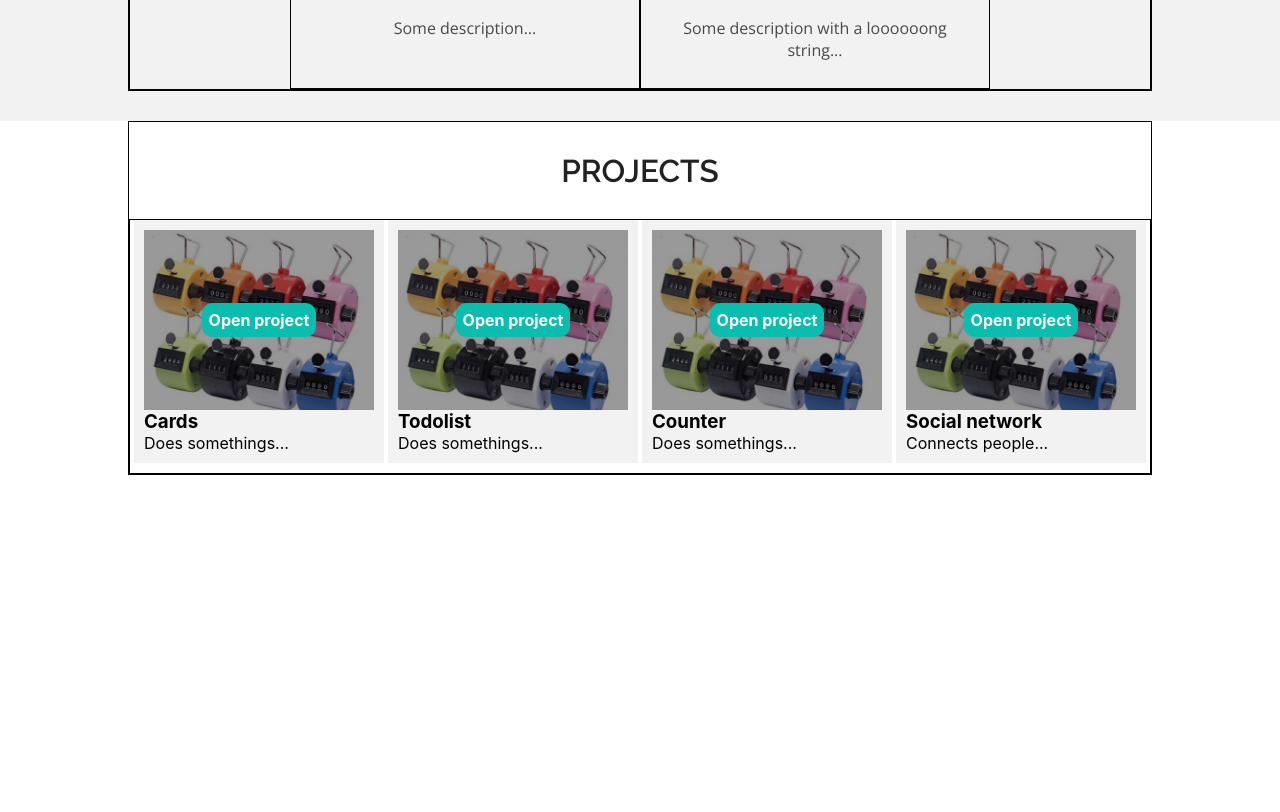
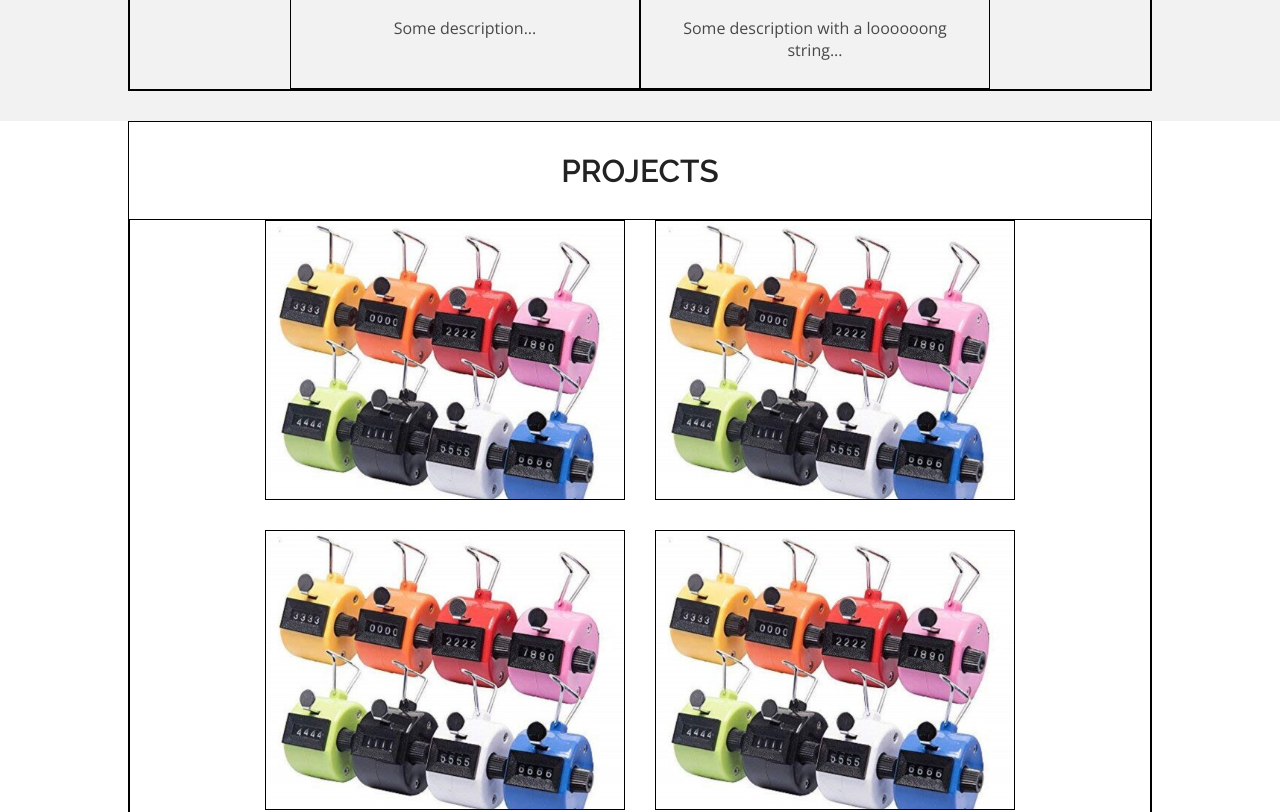
Before and after one commit to Freiii21/portfolio-react, a React (Create React App) app: page / in a window 1280 px wide. Shown: the part 1440-2252 px from the top of the page. Built offline with nearby package versions, Linux system fonts and the light colour scheme.

Commit message:
#42 design improvements_13

```diff
--- a/src/common/components/Title.module.scss
+++ b/src/common/components/Title.module.scss
@@ -5,6 +5,6 @@
     @include text(Raleway-SemiBold, sans-serif, 21px);
     color: $textSeconsdColor;
     text-transform: uppercase;
-    margin-top: 30px;
-    margin-bottom: 30px;
+    padding-top: 30px;
+    padding-bottom: 30px;
 }
--- a/src/common/styles/fonts/fonts.css
+++ b/src/common/styles/fonts/fonts.css
@@ -12,13 +12,17 @@
 }
 @font-face {
     font-family: Raleway-SemiBold;
-    src: url('Raleway-SemiBold.ttf')
+    src: url('Raleway-SemiBold.ttf');
 }
 @font-face {
     font-family: Raleway-Bold;
     src: url('Raleway-Bold.ttf')
 }
 @font-face {
+    font-family: Raleway-ExtraBold;
+    src: url('Raleway-ExtraBold.ttf')
+}
+@font-face {
     font-family: OpenSans-Regular;
     src: url('OpenSans-Regular.ttf')
 }
--- a/src/e3-projects/Projects.module.scss
+++ b/src/e3-projects/Projects.module.scss
@@ -1,5 +1,6 @@
 .projects{
-    min-height: 100vh;
+    //min-height: 100vh;
+    margin-bottom: 5px;
     .projectsContainer{
         flex-direction: column;
         justify-content: flex-start;
@@ -7,7 +8,7 @@
             border: 1px solid;
             width: 100%;
             display: flex;
-            justify-content: space-evenly;
+            justify-content: center;
             flex-wrap: wrap;
         }
     }
--- a/src/e3-projects/Projects.tsx
+++ b/src/e3-projects/Projects.tsx
@@ -1,25 +1,34 @@
+import React from 'react';
 import s from './Projects.module.scss'
 import sc from './../common/styles/Container.module.scss'
 import {Project} from './project/Project';
 import {Title} from '../common/components/Title';
 import counter from '../assets/images/counter.jpg'
 
+type projectType = {
+    bgImage: string
+    title: string
+    link: string
+}
 
 export const Projects = () => {
-    const counterStyle = {
-        backgroundImage: `url(${counter})`
-    };
-
+    const myProjects: Array<projectType> = [
+        {bgImage: counter, title:'Cards', link:'https://freiii21.github.io/react-counter/'},
+        {bgImage: counter, title:'Todolist', link:'https://freiii21.github.io/react-counter/'},
+        {bgImage: counter, title:'Counter', link:'https://freiii21.github.io/react-counter/'},
+        {bgImage: counter, title:'Social network', link:'https://freiii21.github.io/react-counter/'},
+    ];
+    const myProjectsMap = myProjects.map(project => <Project bgImage={project.bgImage}
+                                                             title={project.title}
+                                                             link={project.link}
+    />);
 
     return (
         <div className={s.projects}>
             <div className={`${sc.container} ${s.projectsContainer}`}>
                 <Title value={"Projects"}/>
                 <div className={s.projectsSet}>
-                    <Project style={counterStyle} title='Cards' description='Does somethings...'/>
-                    <Project style={counterStyle} title='Todolist' description='Does somethings...'/>
-                    <Project style={counterStyle} title='Counter' description='Does somethings...'/>
-                    <Project style={counterStyle} title='Social network' description='Connects people...'/>
+                    {myProjectsMap}
                 </div>
             </div>
         </div>
--- a/src/e3-projects/project/Project.module.scss
+++ b/src/e3-projects/project/Project.module.scss
@@ -1,49 +1,62 @@
 @import "./../../common/styles/sass/variables";
+@import "./src/common/styles/sass/mixins.scss";
 
-.project{
-    width: 250px;
-    background-color: $bgColor;
+.project {
+  width: 360px;
+  height: 280px;
+  background-size: cover;
+  background-position: center;
+  border: 1px solid black;
+  margin: 0 15px 30px;
+  position: relative;
+  .content {
+    position: absolute;
+    width: 100%;
+    height: 100%;
     display: flex;
     flex-direction: column;
-    margin-bottom: 10px;
-    padding: 10px;
-    .icon {
-        width: 100%;
-        height: 180px;
-        display: flex;
     justify-content: center;
     align-items: center;
-        text-align: center;
-        background-size: cover;
-        background-position: center;
-        position: relative;
-        a {
-            text-decoration: none;
-            border: 2px solid transparent;
-            border-radius: 10px;
-            background-color: #0bbdae;
-            padding: 5px;
-            color: $textColor;
-            font-weight: bold;
-            font-size: 16px;
-            position: relative;
-            z-index: 1;
+    @include text(Raleway-ExtraBold, sans-serif, 16px);
+    text-transform: uppercase;
+    color: $textSeconsdColor;
+    opacity: 0;
+    transition: all 0.5s ease;
+    .icon{
+      width: 20px;
+      height: 20px;
+      color: $textSeconsdColor;
+      margin-top: 40px;
+      padding: 10px;
+      border-radius: 5px;
+      background-color: white;
+      box-shadow: 0 0 7px $textSeconsdColor;
+    }
   }
   &::before {
     position: absolute;
     content: "";
-            background-color: black;
-            top: 0;
-            bottom: 0;
-            left: 0;
-            right: 0;
-            opacity: 0.4;
+    background-color: white;
+    top: 25px;
+    bottom: 25px;
+    left: 25px;
+    right: 25px;
+    opacity: 0;
+    transition: all 0.5s ease;
+  }
+  &:hover::before {
+    position: absolute;
+    content: "";
+    background-color: white;
+    top: 10px;
+    bottom: 10px;
+    left: 10px;
+    right: 10px;
+    opacity: 0.9;
+    transition: all 0.5s ease;
+  }
+  &:hover .content{
+    opacity: 1;
+    transition: all 0.5s ease;
   }
 }
-    .title{
-
-    }
-    .description{
-
-    }
-}
--- a/src/e3-projects/project/Project.tsx
+++ b/src/e3-projects/project/Project.tsx
@@ -1,20 +1,27 @@
-import React, {CSSProperties} from 'react';
+import React from 'react';
 import s from './Project.module.scss'
+import {faArrowUpRightFromSquare} from '@fortawesome/free-solid-svg-icons';
+import {FontAwesomeIcon} from '@fortawesome/react-fontawesome';
 
 type ProjectPropsType = {
-    style: CSSProperties | undefined
+    bgImage: string
     title: string
-    description: string
+    link: string
 }
 
 export const Project = (props: ProjectPropsType) => {
+    const backgroundImage = {
+        backgroundImage: `url(${props.bgImage})`
+    };
+
     return (
-        <div className={s.project}>
-            <div className={s.icon} style={props.style}>
-                <a href="">Open project</a>
+        <div className={s.project} style={backgroundImage}>
+            <div className={s.content}>
+                <div>{props.title}</div>
+                <a href={props.link} target="_blank">
+                    <FontAwesomeIcon icon={faArrowUpRightFromSquare} className={s.icon}/>
+                </a>
             </div>
-            <h3 className={s.title}>{props.title}</h3>
-            <span className={s.description}>{props.description}</span>
         </div>
     );
 }
```
Also changed, not shown: src/common/styles/fonts/Raleway-ExtraBold.ttf (added). Lines whose indentation alone changed are shown as unchanged.
